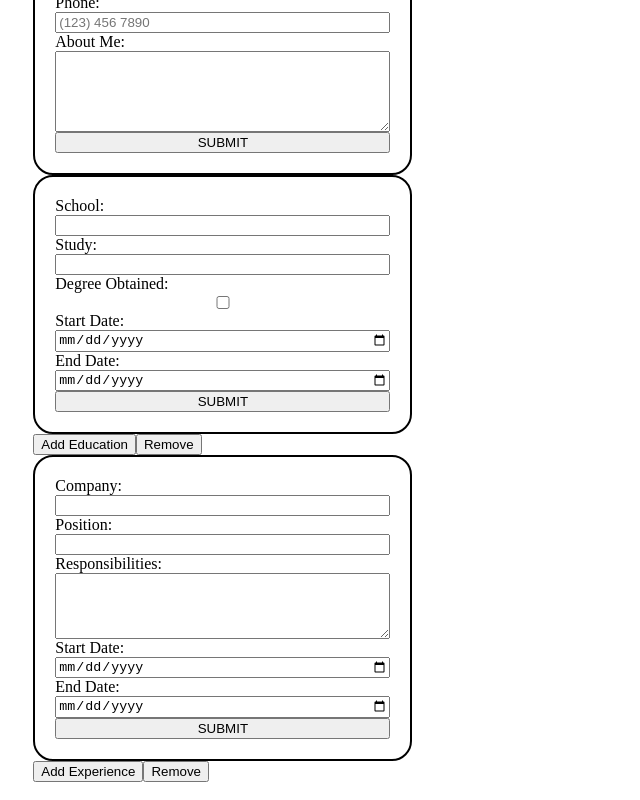
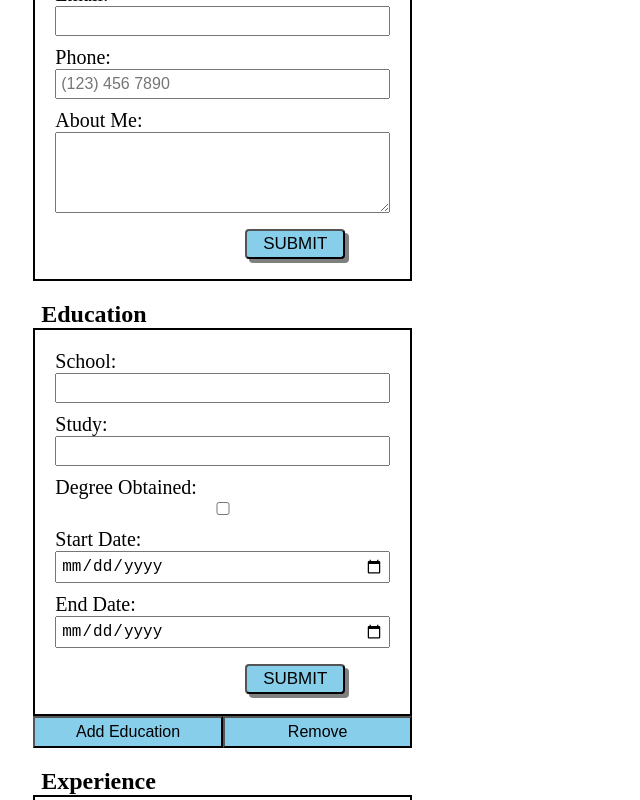
Before and after one commit to BenjaminJMcD/react-cv, a React (Vite) app: page / in a window 1280 px wide. Shown: the part 320-1120 px from the top of the page, without its empty margins (0-640 px from the left). Built offline with nearby package versions, Linux system fonts and the light colour scheme.

Commit message:
style: basic style forms sidebar

```diff
--- a/src/components/BasicDoc.jsx
+++ b/src/components/BasicDoc.jsx
@@ -4,11 +4,13 @@ function BasicDoc({ basicInfo }) {
 
     return (
         <div>
-            <p>{basicInfo.firstName}</p>
-            <p>{basicInfo.lastName}</p>
-            <p>{basicInfo.email}</p>
-            <p>{basicInfo.phone}</p>
-            <p>{basicInfo.description}</p>
+            <p className="firstNameDoc">{basicInfo.firstName}</p>
+            <p className="lastNameDoc">{basicInfo.lastName}</p>
+            <div className="contactInfoDoc">
+                <p>{basicInfo.email}</p>
+                <p>{basicInfo.phone}</p>
+            </div>
+            <p className="descriptionDoc">{basicInfo.description}</p>
         </div>
     )
 
--- a/src/components/NewForm.jsx
+++ b/src/components/NewForm.jsx
@@ -78,28 +78,30 @@ function NewForm() {
             <h1 className="pageHeader">Create Your CV</h1>
             <div className="formsSideBar">
                 {/* BASIC INFO */}
-                <h2 className="basicInfoHeader">General Information</h2>
+                <h2 className="formHeader">General Information</h2>
                 <NewBasic
                     onFormSubmit={(data) => handleBasicSubmit(data)}
                 />
                 {/* EDUCATION FORMS */}
+                <h2 className="formHeader">Education</h2>
                 {edForms.map((edForm) => (
                     <NewEducation
                         key={edForm.id}
                         onFormSubmit={(data) => handleEdFormSubmit(data, edForm.id)}
                     />
                 ))}
-                <button onClick={() => handleAddEdForm()}>Add Education</button>
-                <button onClick={() => handleRemoveEdForm(edForms.length)}>Remove</button>
+                <button className="addRemoveBtns" onClick={() => handleAddEdForm()}>Add Education</button>
+                <button className="addRemoveBtns" onClick={() => handleRemoveEdForm(edForms.length)}>Remove</button>
                 {/* EXPERIENCE FORMS */}
+                <h2 className="formHeader">Experience</h2>
                 {expForms.map((expForm) => (
                     <NewExperience
                         key={expForm.id}
                         onFormSubmit={(data) => handleExpFormSubmit(data, expForm.id)}
                     />
                 ))}
-                <button onClick={() => handleAddExpForm()}>Add Experience</button>
-                <button onClick={() => handleRemoveExpForm(expForms.length)}>Remove</button>
+                <button className="addRemoveBtns" onClick={() => handleAddExpForm()}>Add Experience</button>
+                <button className="addRemoveBtns" onClick={() => handleRemoveExpForm(expForms.length)}>Remove</button>
             </div>
             <div className="cvDocument">
                 {/* BASIC DOC */}
--- a/src/styles.css
+++ b/src/styles.css
@@ -1,42 +1,78 @@
+
+/* PAGE */
 .pageHeader {
     text-align:center;
     margin-top: 50px;
 }
 
+/* FORM SIDEBAR */
 .formsSideBar {
     width: 30%;
     float:left;
     margin-left: 2%;
 }
 
-.basicInfoHeader {
-
+.formHeader {
+    margin-left: 8px;
+    margin-bottom: 0px;
 }
 
+label {
+    margin-top: 10px;
+}
+
+.submitButton {
+    width: 100px;
+    border-radius: 4px;
+    height: 30px;
+    font-size: 17px;
+    margin-top: 16px;
+    background-color: skyblue;
+    box-shadow: 4px 4px gray;
+    margin-left: 190px;
+}
+
+input {
+    font-size: 16px;
+    padding: 4px;
+}
+
+.addRemoveBtns {
+    width: 50%;
+    height: 32px;
+    font-size: 16px;
+    background-color: skyblue;
+}
+
+
+/* BASIC FORM */
 #basicInfoForm {
     display:grid;
     border:2px solid black;
-    border-radius: 20px;
     padding: 20px;
+    padding-top: 10px;
+    font-size:20px;
 }
 
 
 
-
+/* ED FORM */
 #educationForm {
     display:grid;
     border: 2px solid black;
-    border-radius: 20px;
     padding: 20px;
+    padding-top: 10px;
+    font-size:20px;
 }
 
 
-
+/* EXP FORM */
 #experienceForm {
     display:grid;
     border: 2px solid black;
-    border-radius: 20px;
     padding: 20px;
+    padding-top: 10px;
+    font-size:20px;
 }
 
 
```
